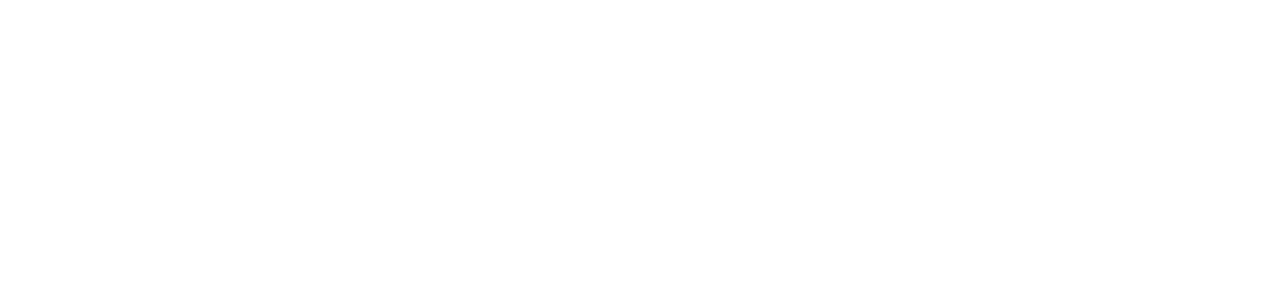
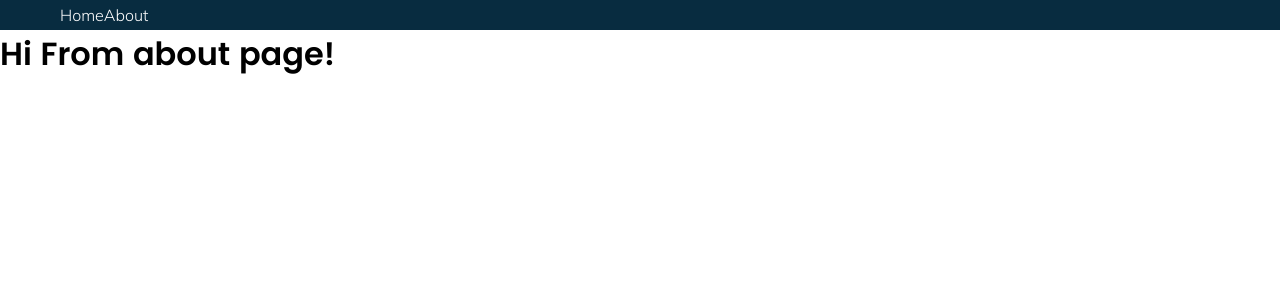
Before and after one commit to kareemegy/nuxtfoodapp, a Nuxt app: page /about in a window 1280 px wide. Before the commit this address had no page. Shown: the top 300 px of the page. Built offline with nearby package versions, Linux system fonts and the light colour scheme.

Commit message:
add about page and menu component

```diff
--- /dev/null
+++ b/components/AppMenu.vue
@@ -0,0 +1,20 @@
+<template>
+ <nav>
+     <ul>
+         <li>
+             <nuxt-link exact to="/">Home</nuxt-link>
+             <nuxt-link exact to="/about">About</nuxt-link>
+         </li>
+     </ul>
+ </nav>
+</template>
+
+<script>
+    export default {
+
+    }
+</script>
+
+<style lang="scss" scoped>
+
+</style>
--- a/layouts/default.vue
+++ b/layouts/default.vue
@@ -1,9 +1,20 @@
 <template>
   <div>
-    <Nuxt />
+    <div class="content">
+      <AppMenu />
+      <Nuxt />
+    </div>
   </div>
 </template>
+<script>
+import AppMenu from "@/components/AppMenu.vue";
 
+export default {
+  components: {
+    AppMenu
+  }
+};
+</script>
 <style>
 html {
   font-family: "Mulish", -apple-system, BlinkMacSystemFont, "Segoe UI", Roboto,
--- /dev/null
+++ b/pages/about.vue
@@ -0,0 +1,15 @@
+<template>
+    <div>
+        <h1>Hi From about page!</h1>
+    </div>
+</template>
+
+<script>
+    export default {
+
+    }
+</script>
+
+<style lang="scss" scoped>
+
+</style>
--- a/pages/index.vue
+++ b/pages/index.vue
@@ -1,6 +1,6 @@
 <template>
   <main class="container">
-    <h1>Hi From Page</h1>
+    <h1>Hi From Home Page</h1>
   </main>
 </template>
 
```
